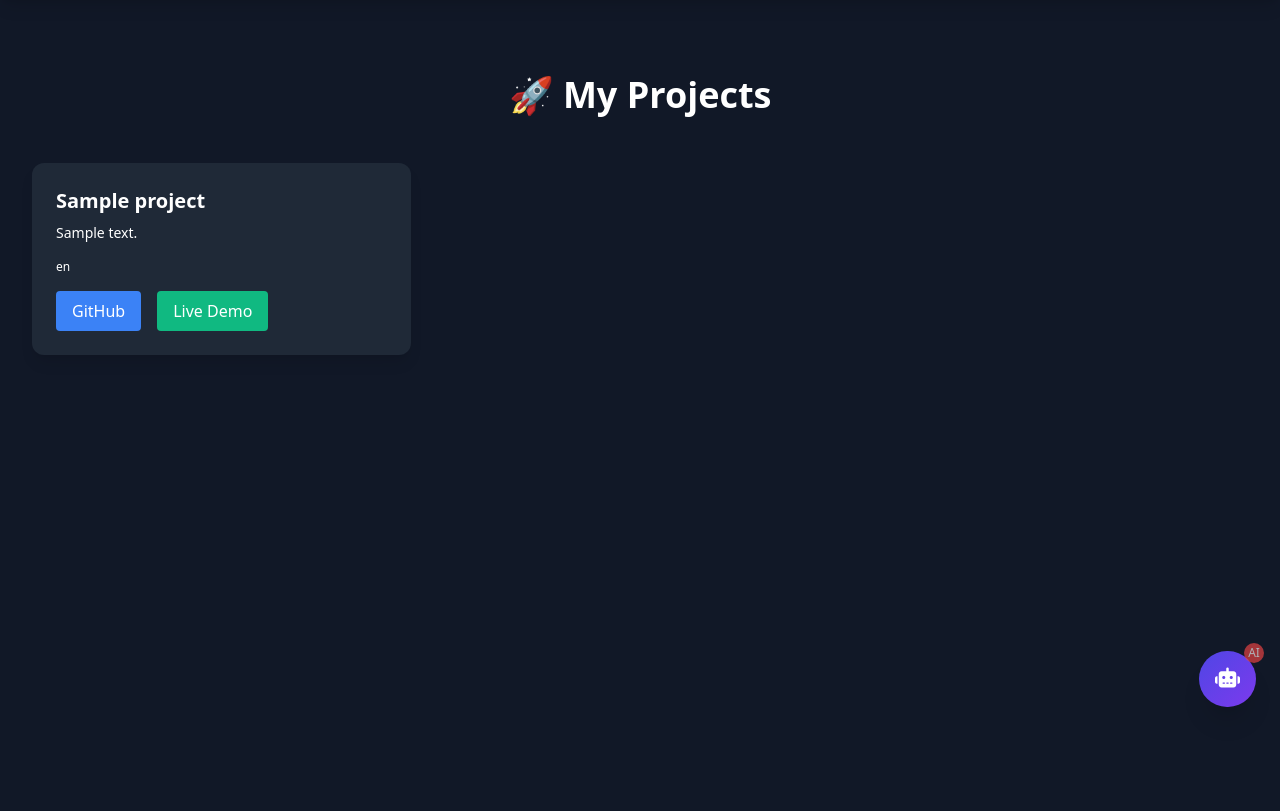
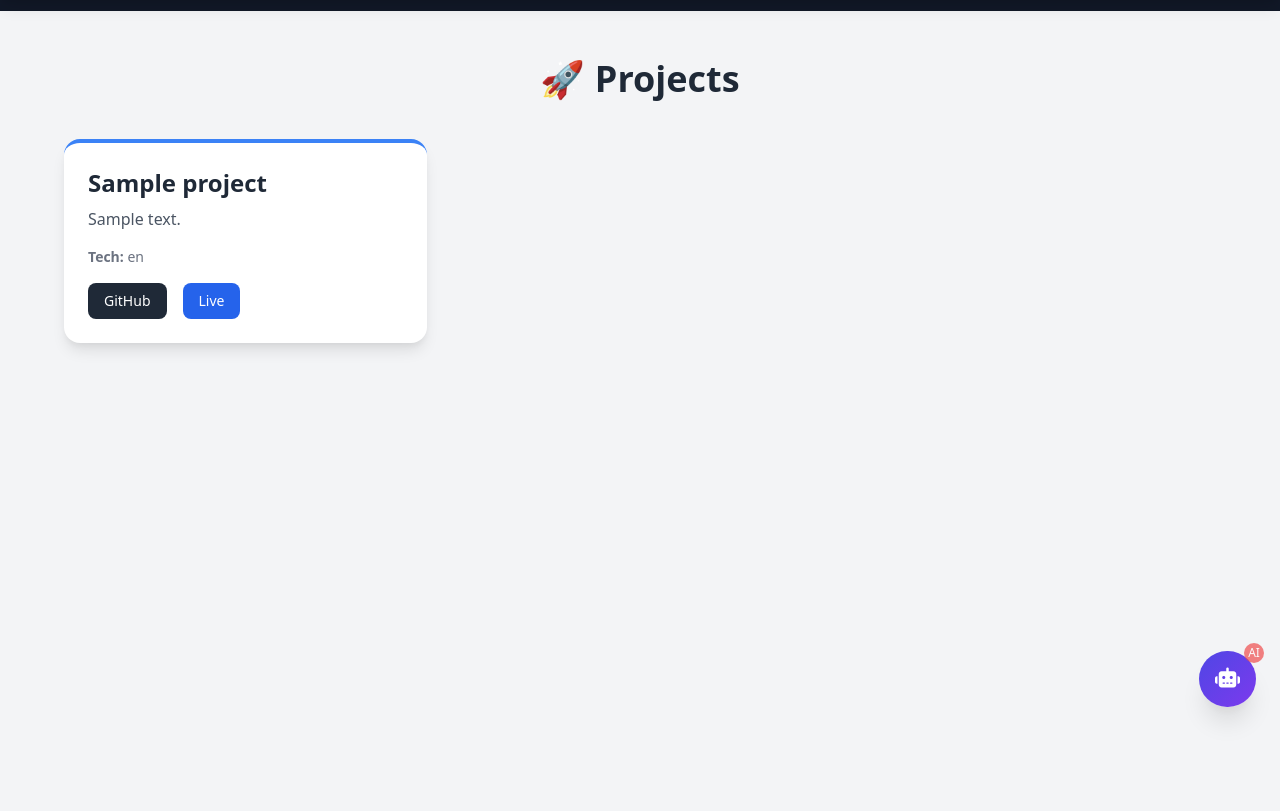
Before and after one commit to tushar-kumar-9354/tushar_portfolio, a Django app: template tushar_portfolio/templates/projects.html in a window 1280 px wide. Shown: the part 69-880 px from the top of the page. Run offline with Django 5.2, Linux system fonts and the light colour scheme; the template is opened without the code that fills it: most values are stand-ins (such as "Sample title", 1, 10 or a date in 2020); parts of the project's set-up code (start-up, migrations or seed data) failed here and were passed over.

```diff
--- a/tushar_portfolio/templates/projects.html
+++ b/tushar_portfolio/templates/projects.html
@@ -1,22 +1,24 @@
 {% extends 'base.html' %}
+{% block content %}
+<div class="min-h-screen bg-gray-100 py-12 px-6">
+  <div class="max-w-6xl mx-auto">
+    <h1 class="text-4xl font-bold text-center text-gray-800 mb-10">🚀 Projects</h1>
 
-{% block content %}
-<section class="min-h-screen px-8 py-16" id="projects">
-  <h2 class="text-4xl font-bold text-center mb-12" data-aos="fade-up">🚀 My Projects</h2>
-  <div class="grid gap-10 md:grid-cols-2 lg:grid-cols-3">
-    {% for p in projects %}
-      <div class="bg-gray-800 rounded-xl p-6 shadow-lg hover:scale-105 transition-transform" data-aos="zoom-in">
-        <h3 class="text-xl font-semibold mb-2">{{ p.name|capfirst }}</h3>
-        <p class="text-sm mb-4">{{ p.desc }}</p>
-        <p class="text-xs mb-4">{{ p.lang }}</p>
-        <div class="flex gap-4">
-          <a href="{{ p.url }}" target="_blank" class="bg-blue-500 px-4 py-2 rounded hover:bg-blue-600">GitHub</a>
-          {% if p.live %}
-            <a href="{{ p.live }}" target="_blank" class="bg-green-500 px-4 py-2 rounded hover:bg-green-600">Live Demo</a>
+    <div class="grid md:grid-cols-2 lg:grid-cols-3 gap-8">
+      {% for project in projects %}
+      <div class="bg-white rounded-2xl shadow-lg p-6 hover:shadow-xl transition duration-300 border-t-4 border-blue-500">
+        <h2 class="text-2xl font-semibold text-gray-800 mb-2">{{ project.name }}</h2>
+        <p class="text-gray-600 mb-4">{{ project.desc }}</p>
+        <p class="text-sm text-gray-500 mb-4"><span class="font-semibold">Tech:</span> {{ project.lang }}</p>
+        <div class="flex space-x-4">
+          <a href="{{ project.url }}" target="_blank" class="px-4 py-2 bg-gray-800 text-white rounded-lg hover:bg-gray-700 text-sm">GitHub</a>
+          {% if project.live %}
+          <a href="{{ project.live }}" target="_blank" class="px-4 py-2 bg-blue-600 text-white rounded-lg hover:bg-blue-500 text-sm">Live</a>
           {% endif %}
         </div>
       </div>
-    {% endfor %}
+      {% endfor %}
+    </div>
   </div>
-</section>
+</div>
 {% endblock %}
```
Also changed, not shown: tushar_portfolio/projects/views.py (+40 -40 lines).
